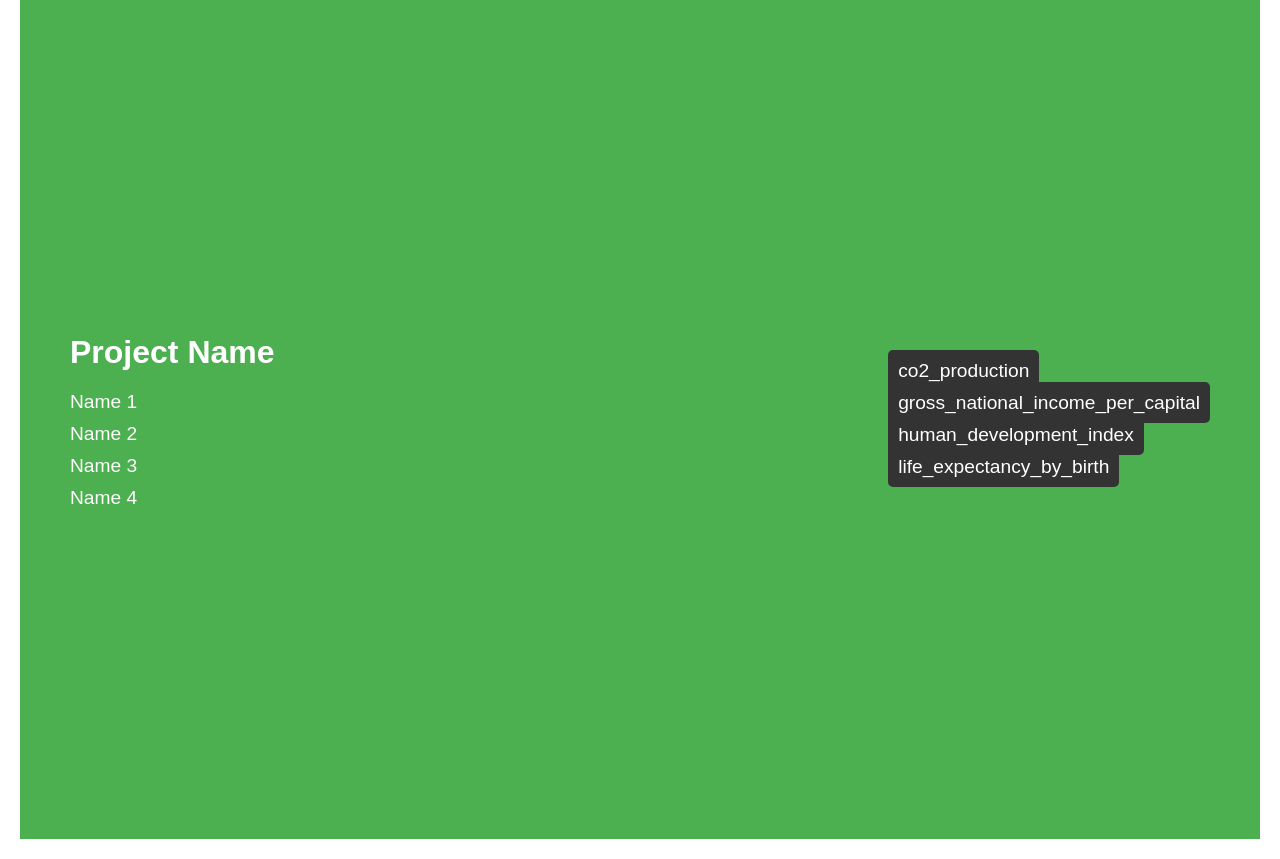
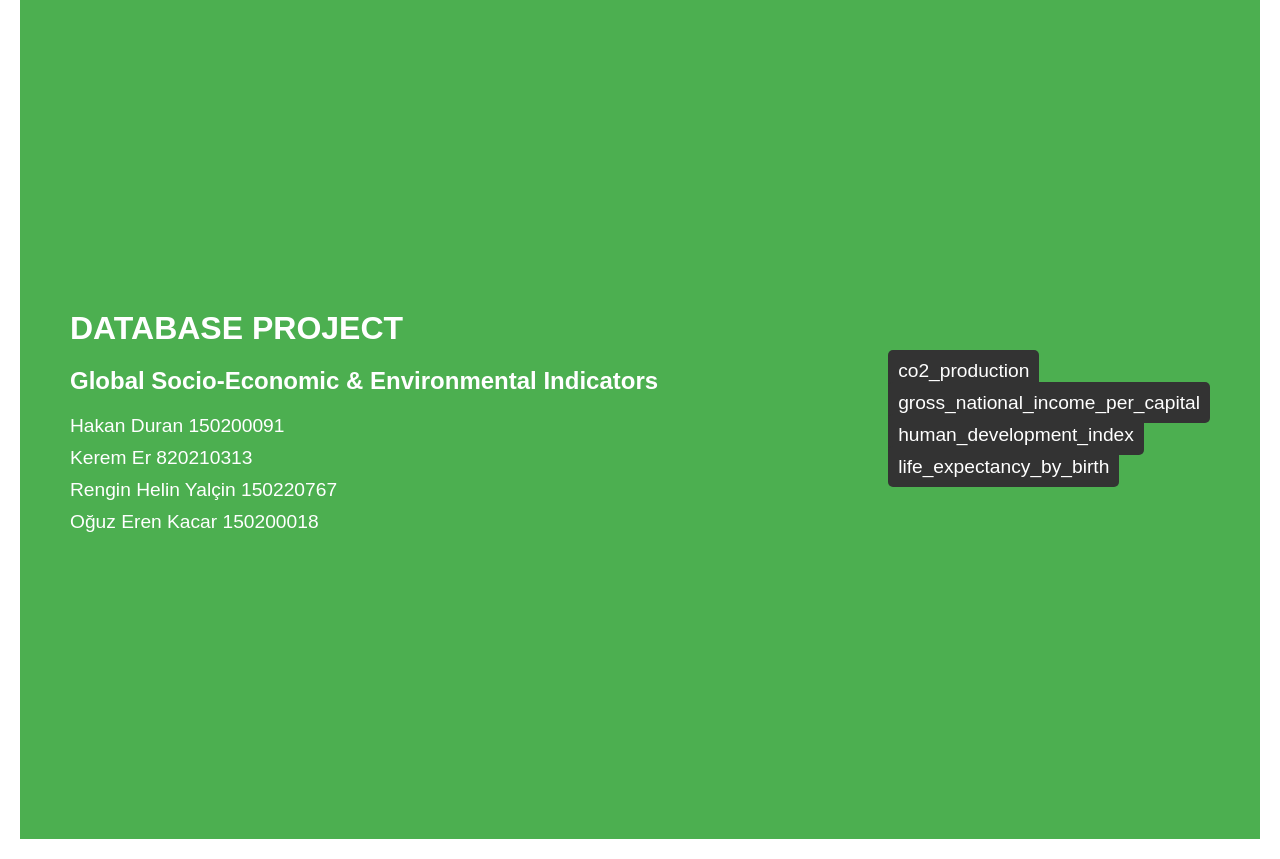
Before and after one commit to Hakan-Duran/DbProj, a Flask app: page / in a window 1280 px wide. Shown: the part 49-908 px from the top of the page. Run offline with Flask 3, Linux system fonts and the light colour scheme.

Commit message:
nothing special

```diff
--- a/app.py
+++ b/app.py
@@ -56,6 +56,7 @@ def world_map():
         return 'No data available.'
 
     fig = px.choropleth(df, locations='Country', locationmode='country names', color='value', template='plotly', color_continuous_scale='Viridis')
+    fig.update_layout(margin={"r":0,"t":0,"l":0,"b":0})
     return render_template('world_map.html', plot=fig.to_html(full_html=False))
 
 @app.route('/world')
--- a/templates/home.html
+++ b/templates/home.html
@@ -5,12 +5,13 @@
 {% block content %}
 <div class="home-container">
     <div class="team-section">
-        <h1>Project Name</h1>
+        <h1>DATABASE PROJECT</h1>
+        <h2>Global Socio-Economic & Environmental Indicators</h2>
         <ul class="team-list">
-            <li>Name 1</li>
-            <li>Name 2</li>
-            <li>Name 3</li>
-            <li>Name 4</li>
+            <li>Hakan Duran 150200091</li>
+            <li>Kerem Er 820210313</li>
+            <li>Rengin Helin Yalçin 150220767</li>
+            <li>Oğuz Eren Kacar 150200018</li>
         </ul>
     </div>
     <div class="table-section">
--- a/templates/world_map.html
+++ b/templates/world_map.html
@@ -2,10 +2,12 @@
 <html lang="en">
 <head>
     <meta charset="UTF-8">
+    <meta http-equiv="X-UA-Compatible" content="IE=edge">
     <meta name="viewport" content="width=device-width, initial-scale=1.0">
     <title>World Map</title>
     {{ plot|safe }}
 </head>
 <body>
+            <h1><a href="/world">Another world map selection</a></h1>
 </body>
 </html>
```
